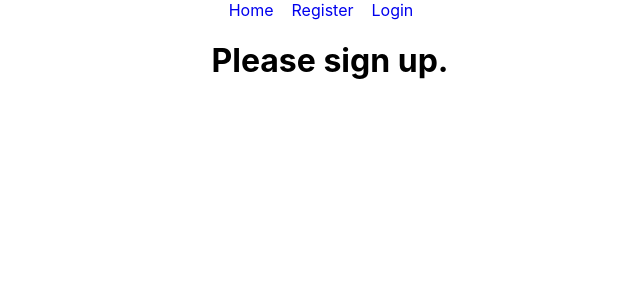
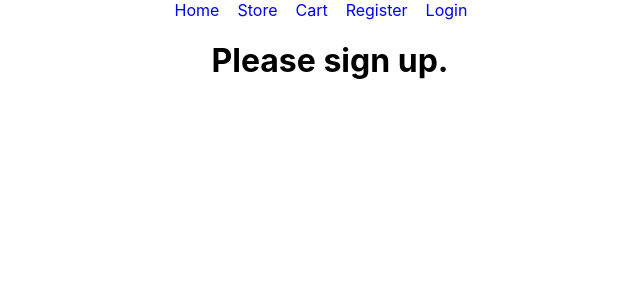
Before and after one commit to midlynj/newUser, a React (Create React App) app: page / in a window 1280 px wide. Shown: the top 300 px of the page, without its empty margins (310-950 px from the left). Built offline with nearby package versions, Linux system fonts and the light colour scheme.

Commit message:
updated navbar to reflect new links

```diff
--- a/src/navbar/Navigation.js
+++ b/src/navbar/Navigation.js
@@ -11,6 +11,11 @@ const Navigation = () => {
         <nav className= "navbar">
             <div  className= "links">
                 <Link to="/">Home</Link>&nbsp;&nbsp;&nbsp;&nbsp;
+                {/*<Link to="/parent">parent</Link>&nbsp;&nbsp;&nbsp;&nbsp;*/}
+                <Link to="/store">Store</Link>&nbsp;&nbsp;&nbsp;&nbsp;
+                <Link to="/cart">Cart</Link>&nbsp;&nbsp;&nbsp;&nbsp;
+
+                {/*<Link to="/user">user</Link>&nbsp;&nbsp;&nbsp;&nbsp;*/}
 
                 {!checkIfLogin ? (
                     <>
```
